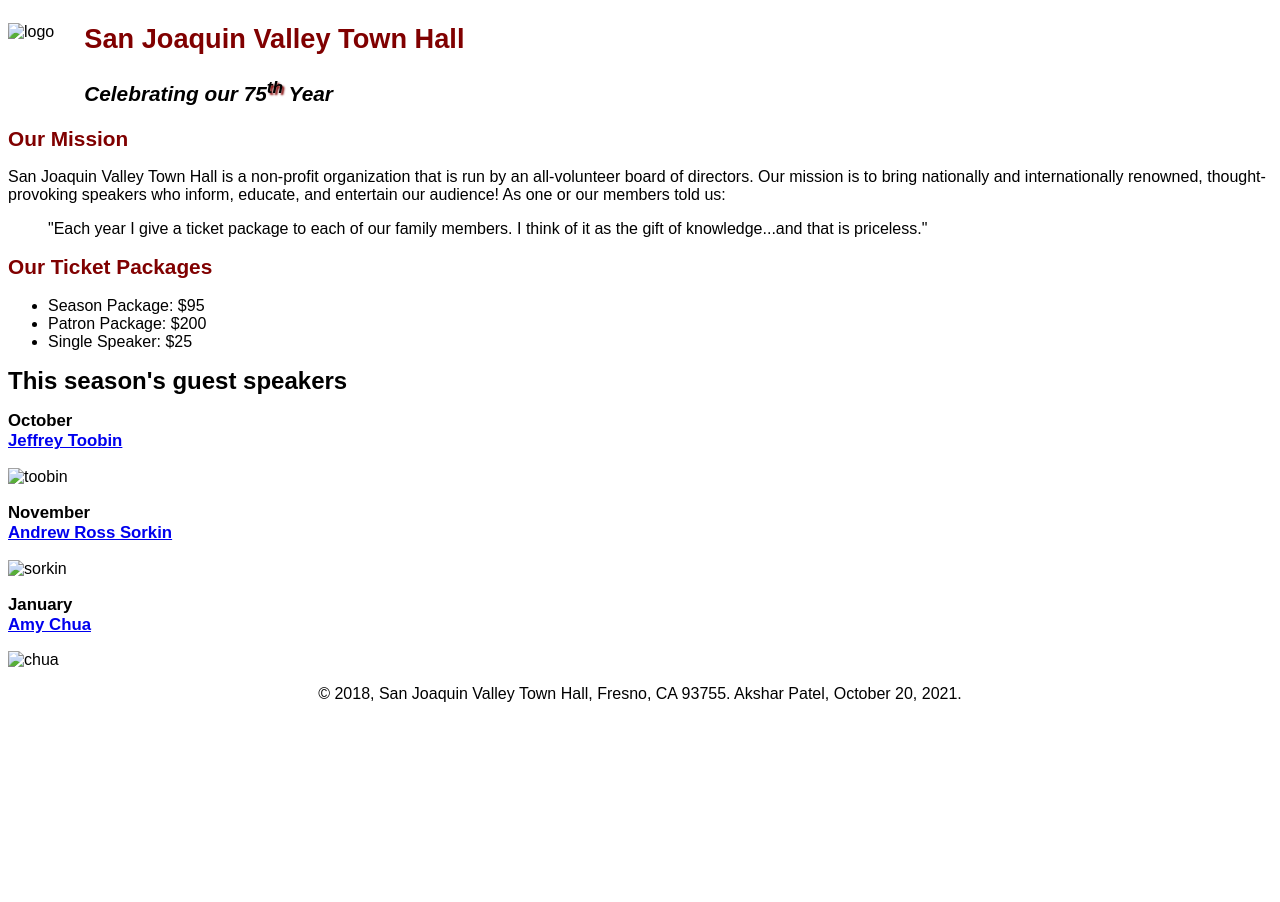
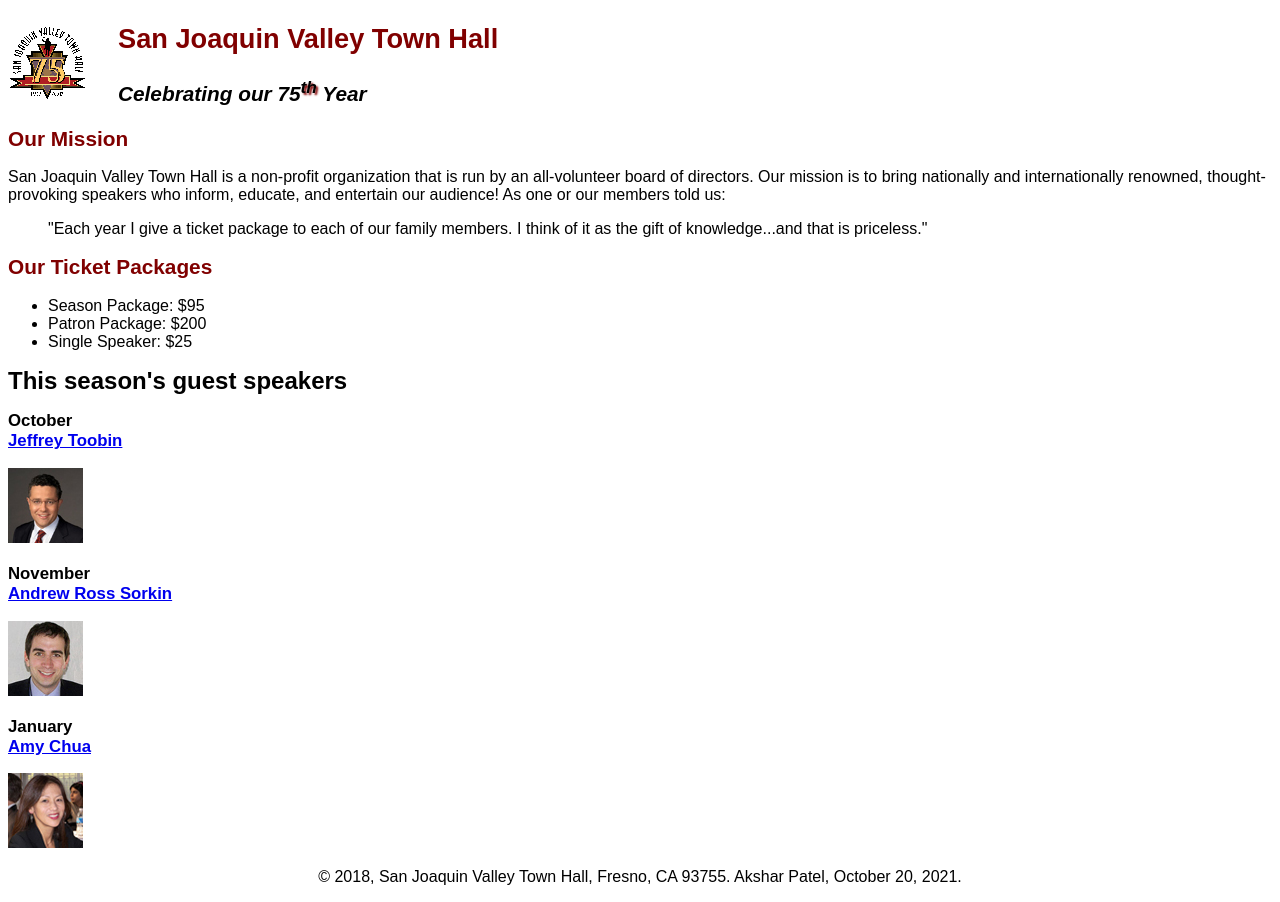
Before and after one commit to akshar210/A10, a plain HTML site: page index.html in a window 1280 px wide. Before the commit the page ends 800 px from the top, so only its background shows below. Drawn offline with Linux system fonts and the light colour scheme.

Commit message:
Update index.html

```diff
--- a/index.html
+++ b/index.html
@@ -10,7 +10,7 @@
 
 <body>
 	<header>
-		<img src="resources/town_hall_logo.gif" alt="logo" height="80">
+		<img src="images/town_hall_logo.gif" alt="logo" height="80">
 		<h2>San Joaquin Valley Town Hall</h2>
 		<h3>Celebrating our 75<sup class="shadow">th</sup> Year</h3>
 	</header>
@@ -33,13 +33,13 @@
 		<h1>This season's guest speakers</h1>
 
 		<h3>October <br><a href="speakers/toobin.html">Jeffrey Toobin</a></h3>
-		<img src="resources/toobin75.jpg" alt="toobin" height="75">
+		<img src="images/toobin75.jpg" alt="toobin" height="75">
 
 		<h3>November <br><a href="speakers/sorkin.html">Andrew Ross Sorkin</a></h3>
-		<img src="resources/sorkin75.jpg" alt="sorkin" height="75">
+		<img src="images/sorkin75.jpg" alt="sorkin" height="75">
 
 		<h3>January <br><a href="speakers/chua.html">Amy Chua</a></h3>
-		<img src="resources/chua75.jpg" alt="chua" height="75">
+		<img src="images/chua75.jpg" alt="chua" height="75">
 
 	</main>
 	<footer>
```
